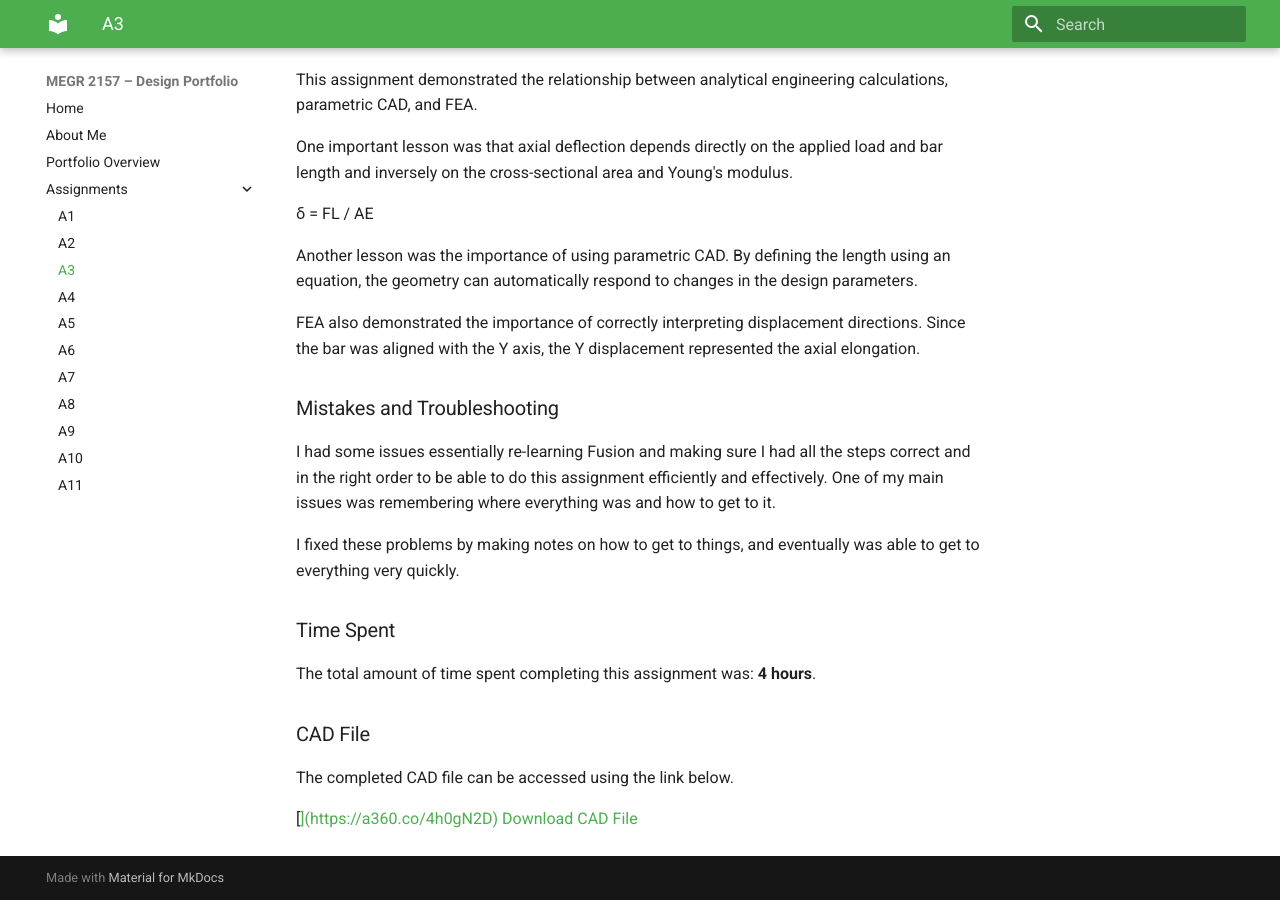
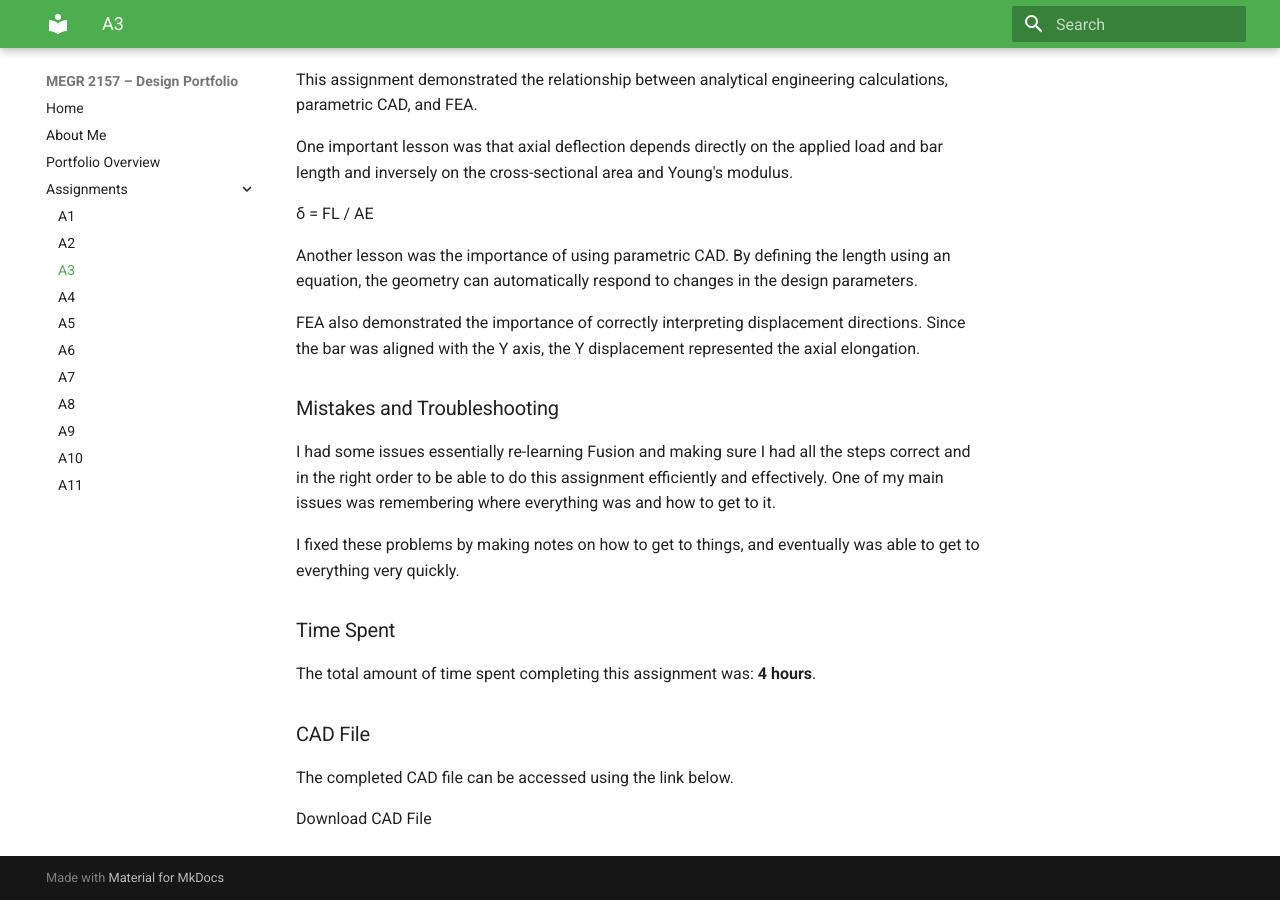
Before and after one commit to kskippe5/KelseyMEGR2157-portfolio, an MkDocs documentation site: the page built from docs/assignments/A03/index.md, in a window 1280 px wide and 900 px high, scrolled down 8256 px. Built offline with MkDocs 1.6.1 and Material for MkDocs 9.7.7, drawn with Linux system fonts in a browser that asks for light colours.

Commit message:
Fix CAD file download link in index.md
Updated the link to the CAD file for clarity.

```diff
--- a/docs/assignments/A03/index.md
+++ b/docs/assignments/A03/index.md
@@ -654,7 +654,7 @@ n = 7.84
 
 <p>
 
-[<a href="(https://a360.co/4h0gN2D)">](https://a360.co/4h0gN2D)
+<https://a360.co/4h0gN2D>
         Download CAD File
     </a>
 
```
